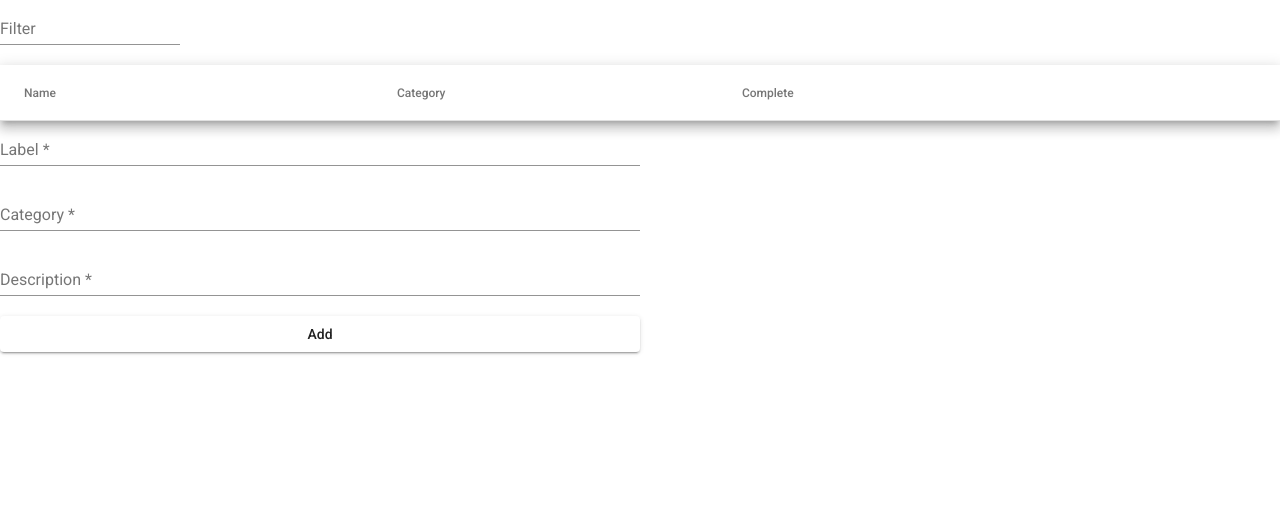
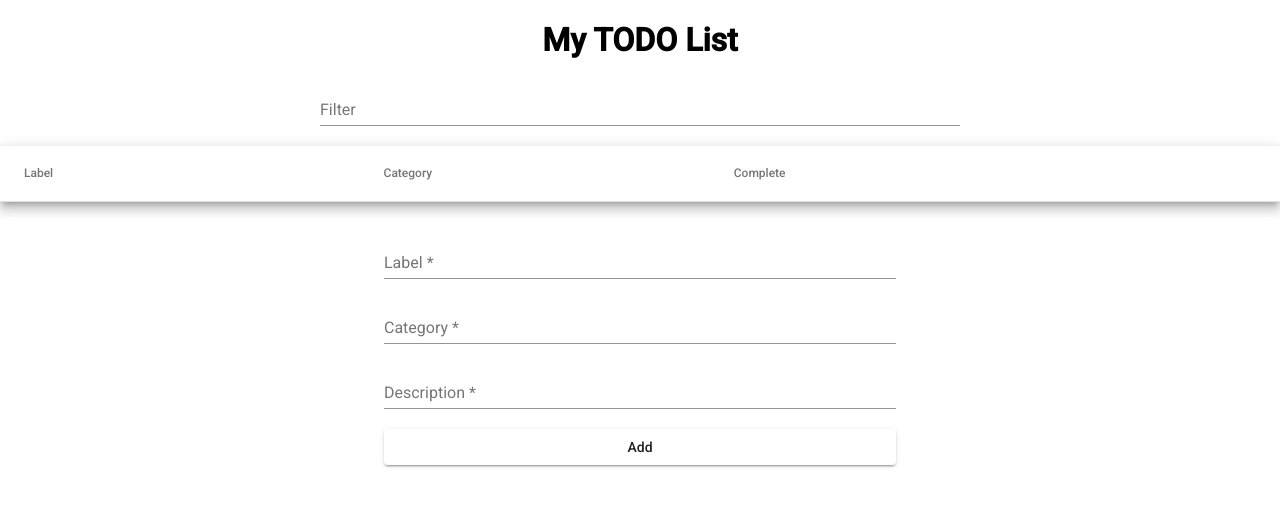
Before and after one commit to patrickcollings/OriginMarketsTest, an Angular app in the folder tech-test/: page /tasks in a window 1280 px wide. Shown: the top 506 px of the page. Built offline with nearby package versions, Linux system fonts and the light colour scheme; no server answers.

Commit message:
Final styling changes

```diff
--- a/tech-test/src/app/todo-form/todo-form.component.scss
+++ b/tech-test/src/app/todo-form/todo-form.component.scss
@@ -1,5 +1,5 @@
 .form {
     display: flex;
     flex-direction: column;
-    width: 50%;
+    width: 100%;
 }
--- a/tech-test/src/app/todo-item/todo-item.component.html
+++ b/tech-test/src/app/todo-item/todo-item.component.html
@@ -1,4 +1,6 @@
+<div class="form-container">
     <form [formGroup]="itemForm" class="form" (ngSubmit)="onSubmit()">
+        <mat-icon class="return-button" [routerLink]="'/tasks'">arrow_back</mat-icon>
         <mat-form-field class="w-100">
             <input matInput placeholder="Label" type="text" formControlName="label" />
         </mat-form-field>
@@ -8,5 +10,6 @@
         <mat-form-field class="w-100">
             <input matInput placeholder="Description" type="text" formControlName="description" />
         </mat-form-field>
-    <button mat-raised-button type="submit">Edit</button>
+        <button mat-raised-button type="submit">Update</button>
     </form>
+</div>
--- a/tech-test/src/app/todo-item/todo-item.component.scss
+++ b/tech-test/src/app/todo-item/todo-item.component.scss
@@ -0,0 +1,18 @@
+.form-container {
+    display: flex;
+    width: 100%;
+    height: 100%;
+    align-items: center;
+    justify-content: center;
+}
+
+.form {
+    width: 50%;
+    display: flex;
+    flex-direction: column;
+}
+
+.return-button {
+    margin-bottom: 1em;
+    cursor: pointer;
+}
--- a/tech-test/src/app/todo-list/todo-list.component.html
+++ b/tech-test/src/app/todo-list/todo-list.component.html
@@ -1,12 +1,16 @@
-<mat-form-field>
-    <input matInput (keyup)="applyFilter($event.target.value)" placeholder="Filter">
-</mat-form-field>
+<h1 class="title">My TODO List</h1>
+
+<div class="filter-container">
+    <mat-form-field class="filter">
+        <input matInput (keyup)="applyFilter($event.target.value)" placeholder="Filter">
+    </mat-form-field>
+</div>
 
 <table mat-table [dataSource]="dataSource" class="mat-elevation-z8">
 
     <!-- Position Column -->
     <ng-container matColumnDef="label">
-        <th mat-header-cell *matHeaderCellDef> Name </th>
+        <th mat-header-cell *matHeaderCellDef> Label </th>
         <td mat-cell *matCellDef="let item"> {{ item.label }} </td>
     </ng-container>
 
@@ -34,8 +38,8 @@
     <ng-container matColumnDef="options">
         <th mat-header-cell *matHeaderCellDef></th>
         <td mat-cell *matCellDef="let item">
-            <mat-icon (click)="deleteItem(item)">delete_forever</mat-icon>
-            <mat-icon [routerLink]="['/item/', item.id]">edit</mat-icon>
+            <mat-icon class="options-icon" (click)="deleteItem(item)">delete_forever</mat-icon>
+            <mat-icon class="options-icon" [routerLink]="['/item/', item.id]">edit</mat-icon>
         </td>
     </ng-container>
 
@@ -43,4 +47,6 @@
     <tr mat-row *matRowDef="let row; columns: columnsToDisplay;"></tr>
 </table>
 
-<app-todo-form (formResult)="addItem($event)"></app-todo-form>
+<div class="form-container">
+    <app-todo-form (formResult)="addItem($event)"></app-todo-form>
+</div>
--- a/tech-test/src/app/todo-list/todo-list.component.scss
+++ b/tech-test/src/app/todo-list/todo-list.component.scss
@@ -1,3 +1,33 @@
 table {
     width: 100%;
   }
+
+  .title {
+    width: 100%;
+    text-align: center;
+  }
+
+  .filter-container {
+    width: 100%;
+    display: flex;
+    justify-content: center;
+  }
+
+  .filter {
+    width: 50%;
+  }
+
+  .form-container {
+    display: flex;
+    width: 100%;
+    justify-content: center;
+    margin-top: 2em;
+  }
+
+  app-todo-form {
+    width: 40%;
+  }
+
+  .options-icon {
+    cursor: pointer;
+  }
```
Also changed, not shown: 1 other file (tests, documents, lock files or other folders). Lines whose indentation alone changed are shown as unchanged.
